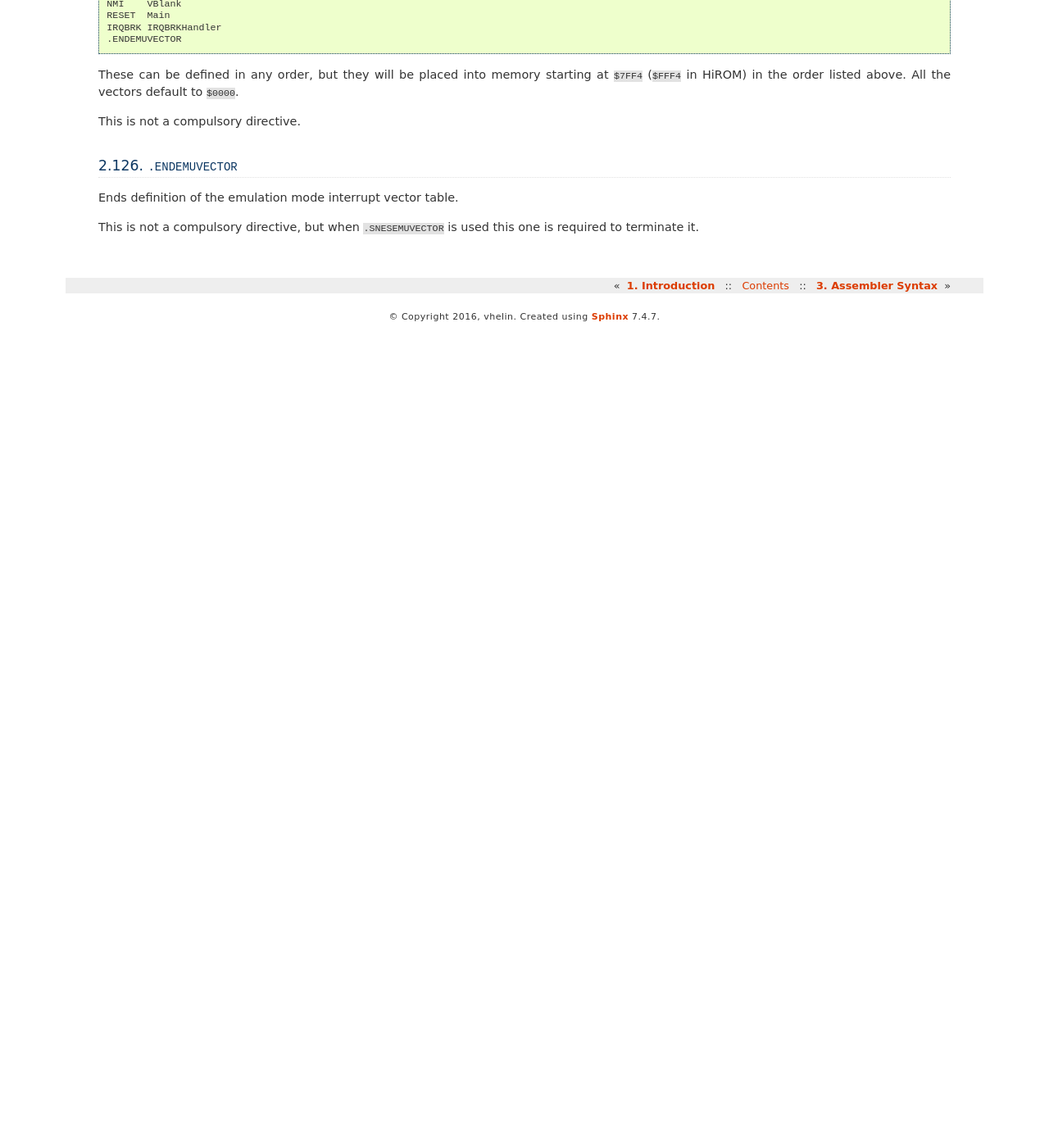
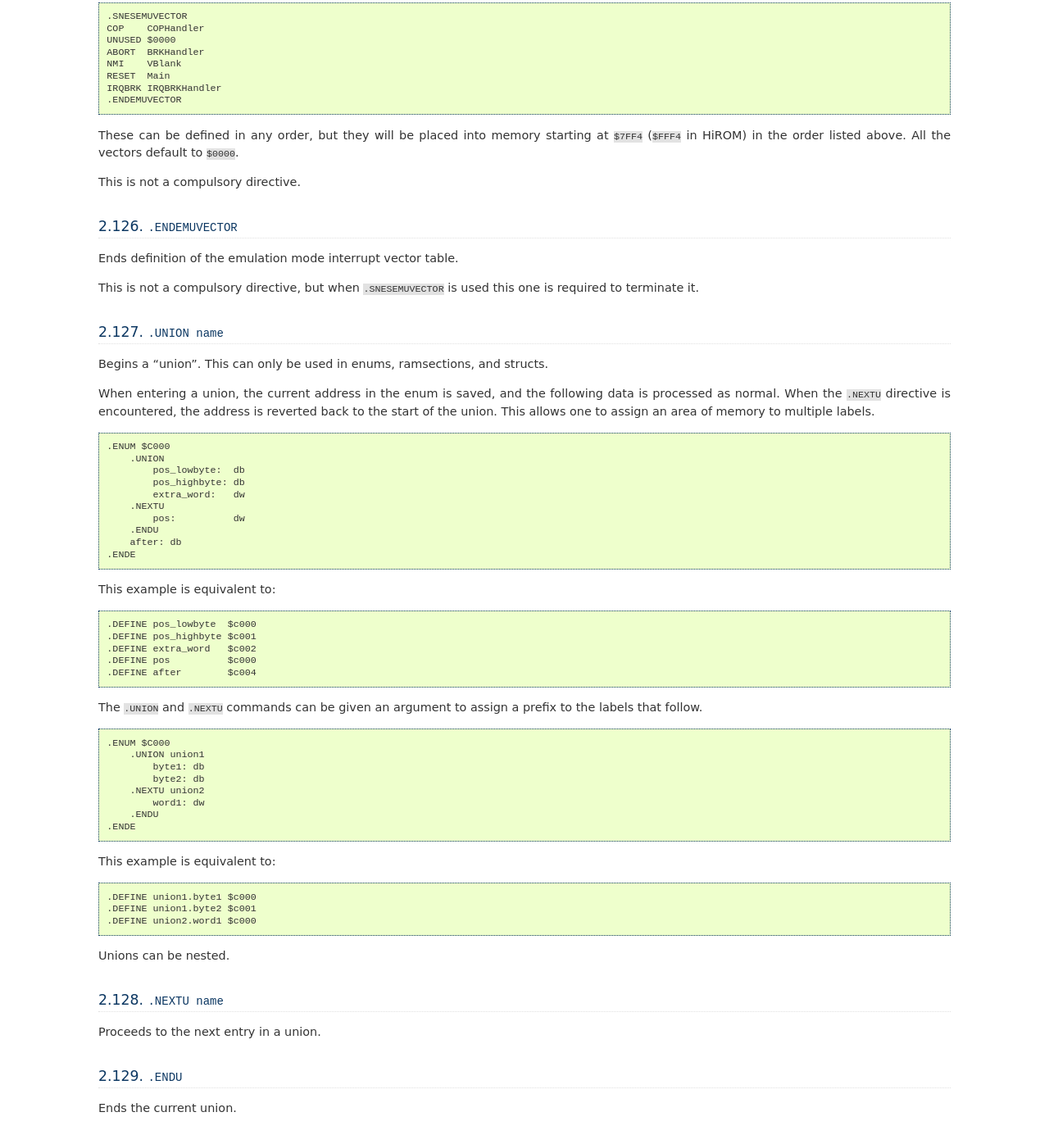
Before and after one commit to vhelin/wla-dx, a Sphinx documentation site: the page built from doc/asmdiv.rst, in a window 1280 px wide and 1400 px high, scrolled down 39184 px. Shown: the top 1396 px of the window at 82% size. Built offline with Sphinx 7.4.7, drawn with Linux system fonts in a browser that asks for light colours; before the commit the page ends 39587 px from its top, so only the background shows below that; some of the changed text lies outside the part shown.

Commit message:
Documentation for unions

```diff
--- a/doc/asmdiv.rst
+++ b/doc/asmdiv.rst
@@ -114,6 +114,7 @@ ALL  ``.ENDR``
 ALL  ``.ENDRO``
 ALL  ``.ENDS``
 ALL  ``.ENDST``
+ALL  ``.ENDU``
 ALL  ``.ENUM $C000``
 ALL  ``.EQU IF $FF0F``
 ALL  ``.FAIL``
@@ -140,6 +141,7 @@ ALL  ``.INCLUDE "cgb_hardware.i"``
 ALL  ``.INPUT NAME``
 ALL  ``.MACRO TEST``
 ALL  ``.MEMORYMAP``
+ALL  ``.NEXTU name``
 ALL  ``.ORG $150``
 ALL  ``.ORGA $150``
 ALL  ``.PRINTT "Here we are...\n"``
@@ -161,6 +163,7 @@ ALL  ``.SYMBOL SAUSAGE``
 ALL  ``.UNBACKGROUND $1000 $1FFF``
 ALL  ``.UNDEFINE DEBUG``
 ALL  ``.UNDEF DEBUG``
+ALL  ``.UNION name``
 ALL  ``.WORD 16000, 10, 255``
 === ================================================================
 
@@ -2502,3 +2505,65 @@ Ends definition of the emulation mode interrupt vector table.
 
 This is not a compulsory directive, but when ``.SNESEMUVECTOR``
 is used this one is required to terminate it.
+
+
+``.UNION name``
+---------------
+
+Begins a "union". This can only be used in enums, ramsections, and structs.
+
+When entering a union, the current address in the enum is saved, and the
+following data is processed as normal. When the ``.NEXTU`` directive is
+encountered, the address is reverted back to the start of the union. This allows
+one to assign an area of memory to multiple labels. ::
+
+    .ENUM $C000
+        .UNION
+            pos_lowbyte:  db
+            pos_highbyte: db
+            extra_word:   dw
+        .NEXTU
+            pos:          dw
+        .ENDU
+        after: db
+    .ENDE
+
+This example is equivalent to::
+
+    .DEFINE pos_lowbyte  $c000
+    .DEFINE pos_highbyte $c001
+    .DEFINE extra_word   $c002
+    .DEFINE pos          $c000
+    .DEFINE after        $c004
+
+The ``.UNION`` and ``.NEXTU`` commands can be given an argument to assign
+a prefix to the labels that follow. ::
+
+    .ENUM $C000
+        .UNION union1
+            byte1: db
+            byte2: db
+        .NEXTU union2
+            word1: dw
+        .ENDU
+    .ENDE
+
+This example is equivalent to::
+
+    .DEFINE union1.byte1 $c000
+    .DEFINE union1.byte2 $c001
+    .DEFINE union2.word1 $c000
+
+Unions can be nested.
+
+
+``.NEXTU name``
+---------------
+
+Proceeds to the next entry in a union.
+
+
+``.ENDU``
+---------
+
+Ends the current union.
```
